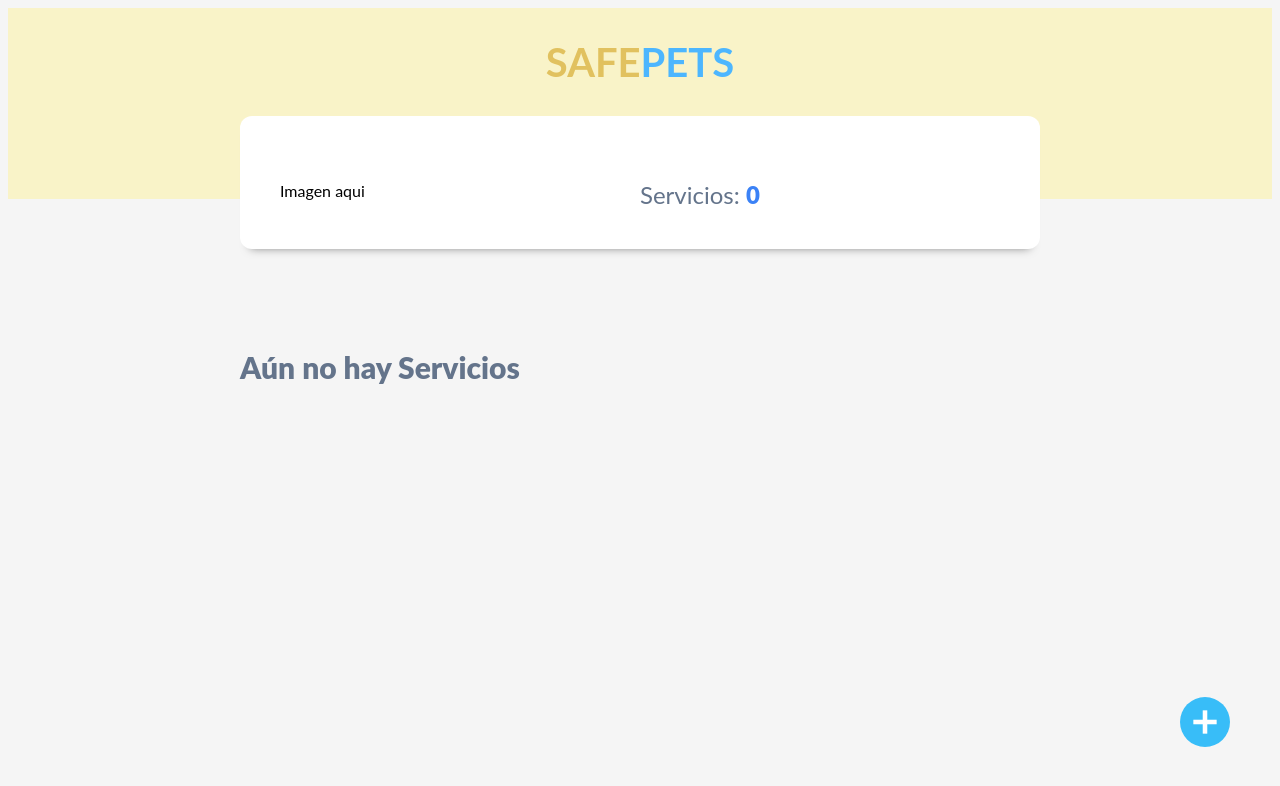
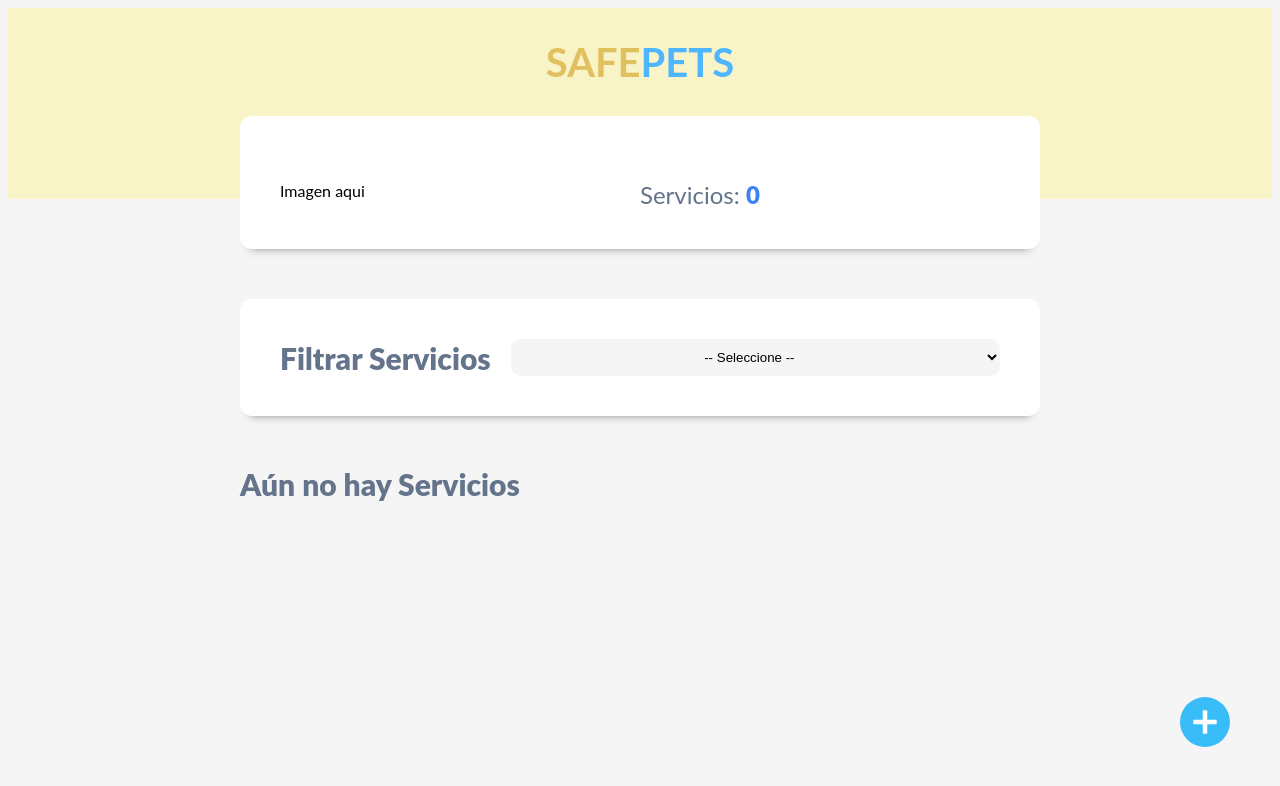
Before and after one commit to JorgeVC26/Safe_Pets, a React (Vite) app: page / in a window 1280 px wide. Shown: the top 786 px of the page. Built offline with nearby package versions, Linux system fonts and the light colour scheme.

Commit message:
Filtro (sin terminar)

```diff
--- a/src/App.jsx
+++ b/src/App.jsx
@@ -1,5 +1,6 @@
 import { useState, useEffect } from 'react'
 import Header from './components/Header'
+import Filtro from './components/Filtro'
 import Modal from './components/Modal'
 import ListadoServicios from './components/ListadoServicios'
 import { generarId } from './helpers'
@@ -11,9 +12,14 @@ function App() {
   const [modal, setModal] = useState(false)
   const [animarModal, setAnimarModal] = useState(false)
 
-  const [servicios, setServicios] = useState([])
+  const [servicios, setServicios] = useState(
+    localStorage.getItem('servicios') ? JSON.parse(localStorage.getItem('servicios')) : []
+  )
 
   const [servicioEditar, setServicioEditar] = useState({})
+
+  const [filtro, setFiltro] = useState('')
+  const [serviciosFiltrados, setServiciosFiltrados] = useState([])
 
   useEffect(() => {
     if(Object.keys(servicioEditar).length > 0) {
@@ -24,6 +30,18 @@ function App() {
       }, 500);
     }
   }, [servicioEditar])
+
+
+useEffect(() => {
+  localStorage.setItem('servicios', JSON.stringify(servicios) ?? [])
+}, [servicios])
+
+useEffect(() => {
+  if(filtro) {
+    const serviciosFiltrados = servicios.filter( servicio => servicio.categoria === filtro)
+    setServiciosFiltrados(serviciosFiltrados)
+  }
+}, [filtro])
 
   const handleNuevoServicio = () => {
     setModal(true)
@@ -68,6 +86,10 @@ function App() {
 
     <>
     <main>
+      <Filtro
+      filtro = {filtro}
+      setFiltro = {setFiltro}
+      />
       <ListadoServicios
       servicios = {servicios}
       setServicioEditar = {setServicioEditar}
--- /dev/null
+++ b/src/components/Filtro.jsx
@@ -0,0 +1,26 @@
+import { useState, useEffect } from 'react'
+
+const Filtro = ({filtro, setFiltro}) => {
+  return (
+    <div className="filtros sombra contenedor">
+        <form>
+            <div className='campo'>
+                <label>Filtrar Servicios</label>
+                <select
+                value={filtro}
+                onChange={(e) => setFiltro(e.target.value)}
+                >
+                <option value="">-- Seleccione --</option>
+                <option value="paseo">Paseo</option>
+                <option value="higiene">Higiene y Estética</option>
+                <option value="cuido">Cuidado completo</option>
+                <option value="restaurante">Restaurante</option>
+                </select>
+            </div>
+        </form>
+
+    </div>
+  )
+}
+
+export default Filtro
```
